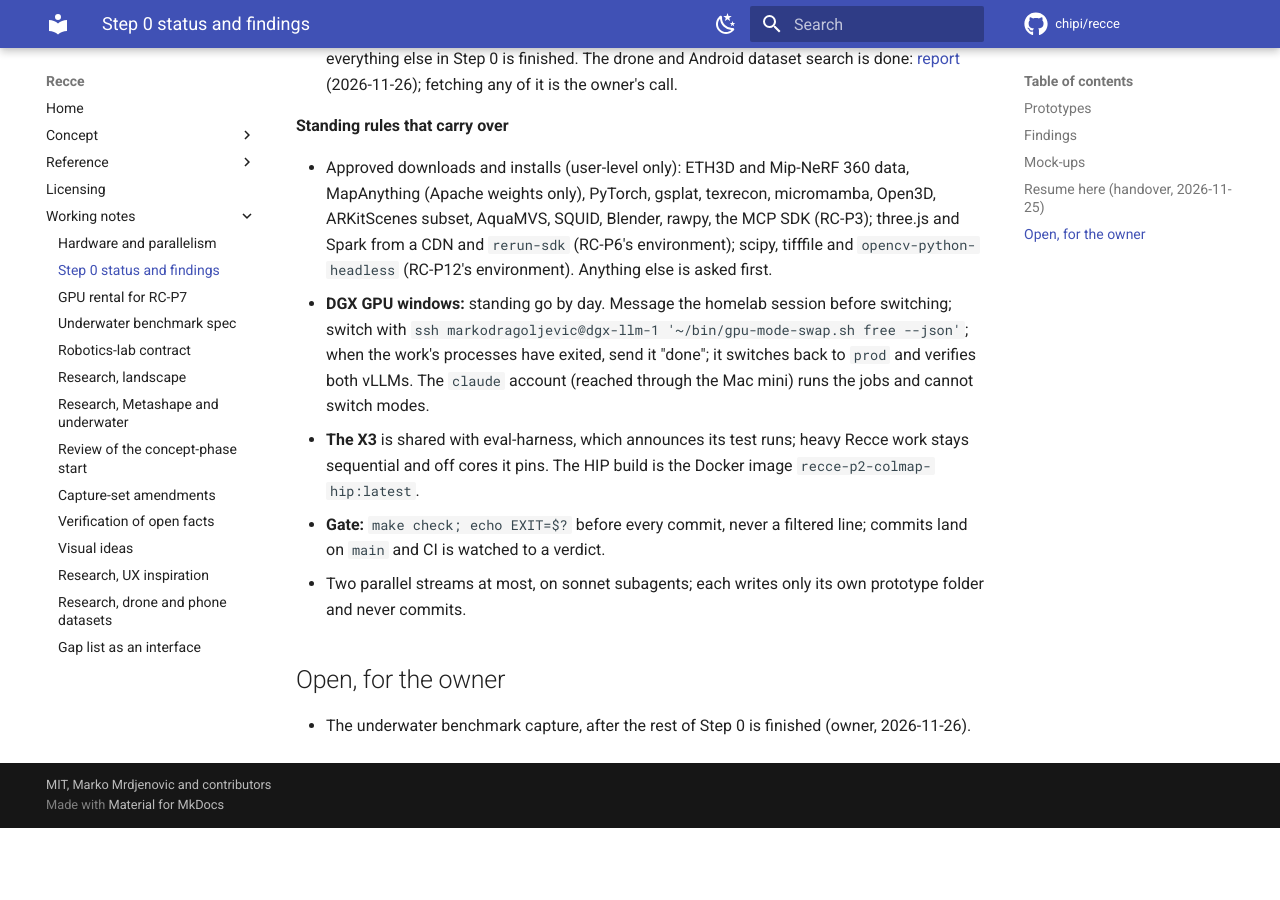
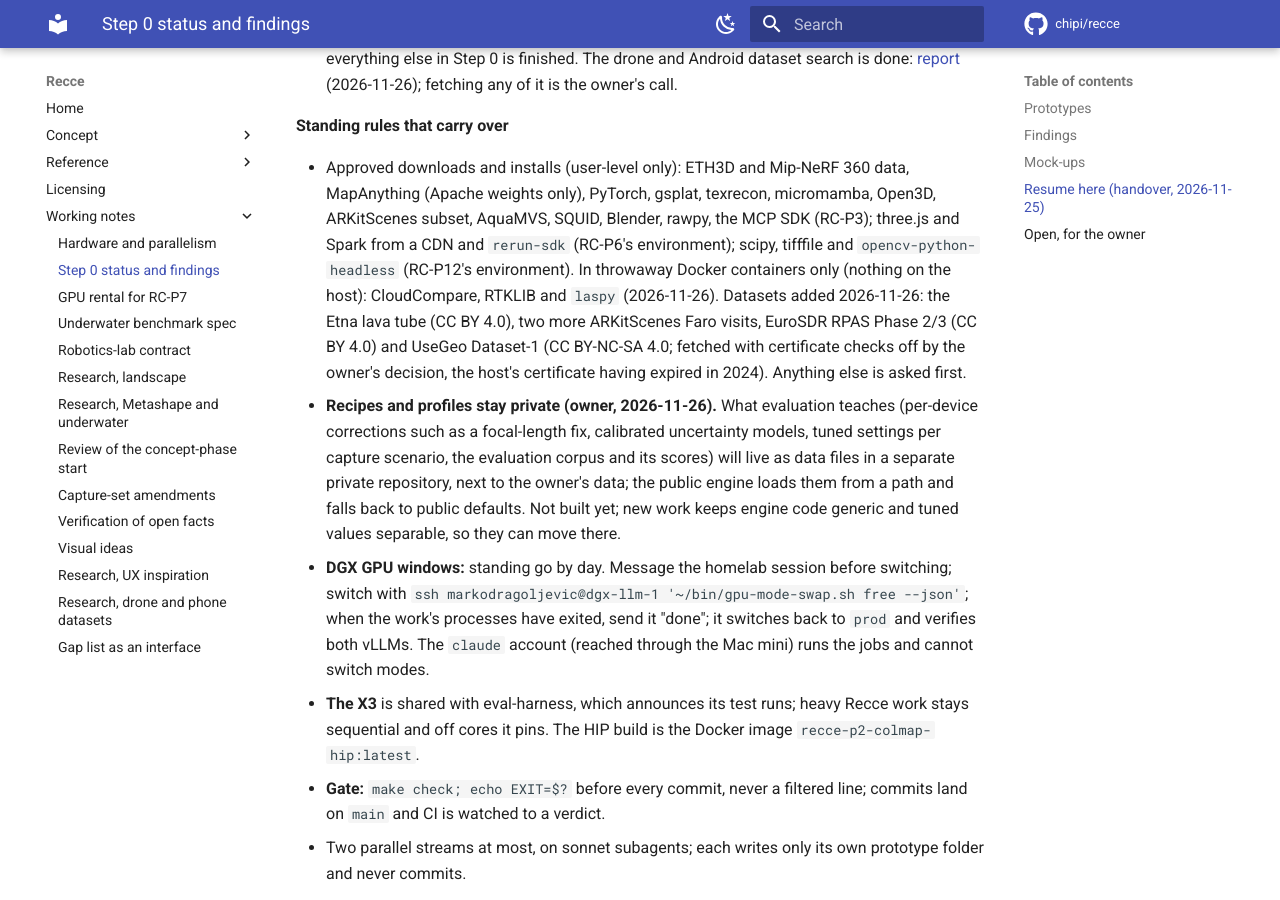
Before and after one commit to chipi/photogrammetry, an MkDocs documentation site: the page built from docs/wip/step0-status.md, in a window 1280 px wide and 900 px high, scrolled down 5520 px. Built offline with MkDocs 1.6.1 and Material for MkDocs 9.7.7, drawn with Linux system fonts in a browser that asks for light colours; comment, search, counter and statistics services are not loaded; before the commit the page ends 6348 px from its top, so only the background shows below that.

Commit message:
docs(status): recipes and profiles go to a private repo, later
The owner's direction: what evaluation teaches (device corrections,
calibrated uncertainty, tuned settings, the evaluation corpus) will live as
data files in a separate private repository that the public engine loads
from a path. Not built yet. The approved tools and datasets list gains the
containerised CloudCompare, RTKLIB and laspy, and today's datasets.

Cross-doc check: docs/LICENSING.md (boundary unchanged), docs/concept/RC-brief.md
(unchanged; an ADR follows when the mechanism is built).

Co-Authored-By: Claude Opus 5.5 <noreply@anthropic.com>
Claude-Session: https://claude.ai/code/session_014cvkLA9GgiW1hKuE9gqJDG

```diff
--- a/docs/wip/step0-status.md
+++ b/docs/wip/step0-status.md
@@ -145,7 +145,17 @@ Republish it (read it first, then publish to the same link) whenever a row here
   (Apache weights only), PyTorch, gsplat, texrecon, micromamba, Open3D, ARKitScenes subset,
   AquaMVS, SQUID, Blender, rawpy, the MCP SDK (RC-P3); three.js and Spark from a CDN and
   `rerun-sdk` (RC-P6's environment); scipy, tifffile and `opencv-python-headless` (RC-P12's
-  environment). Anything else is asked first.
+  environment). In throwaway Docker containers only (nothing on the host): CloudCompare, RTKLIB
+  and `laspy` (2026-11-26). Datasets added 2026-11-26: the Etna lava tube (CC BY 4.0), two more
+  ARKitScenes Faro visits, EuroSDR RPAS Phase 2/3 (CC BY 4.0) and UseGeo Dataset-1 (CC BY-NC-SA
+  4.0; fetched with certificate checks off by the owner's decision, the host's certificate having
+  expired in 2024). Anything else is asked first.
+- **Recipes and profiles stay private (owner, 2026-11-26).** What evaluation teaches (per-device
+  corrections such as a focal-length fix, calibrated uncertainty models, tuned settings per capture
+  scenario, the evaluation corpus and its scores) will live as data files in a separate private
+  repository, next to the owner's data; the public engine loads them from a path and falls back to
+  public defaults. Not built yet; new work keeps engine code generic and tuned values separable,
+  so they can move there.
 - **DGX GPU windows:** standing go by day. Message the homelab session before switching; switch with
   `ssh markodragoljevic@dgx-llm-1 '~/bin/gpu-mode-swap.sh free --json'`; when the work's processes
   have exited, send it "done"; it switches back to `prod` and verifies both vLLMs. The `claude`
```
